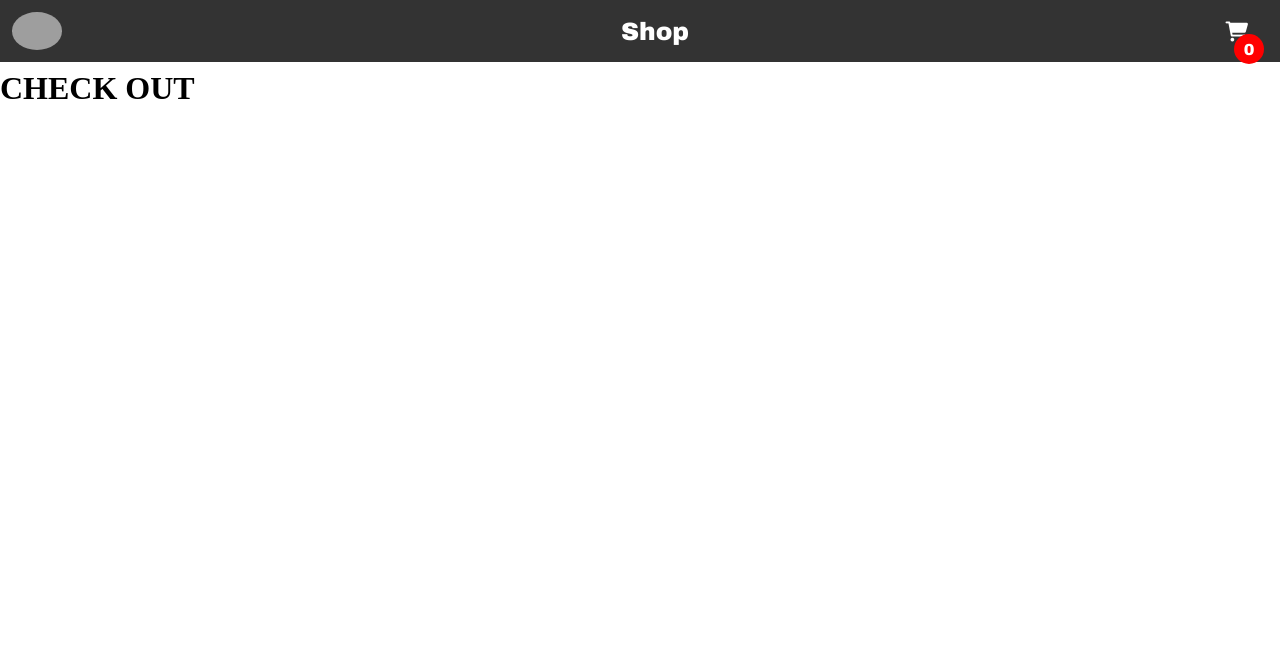
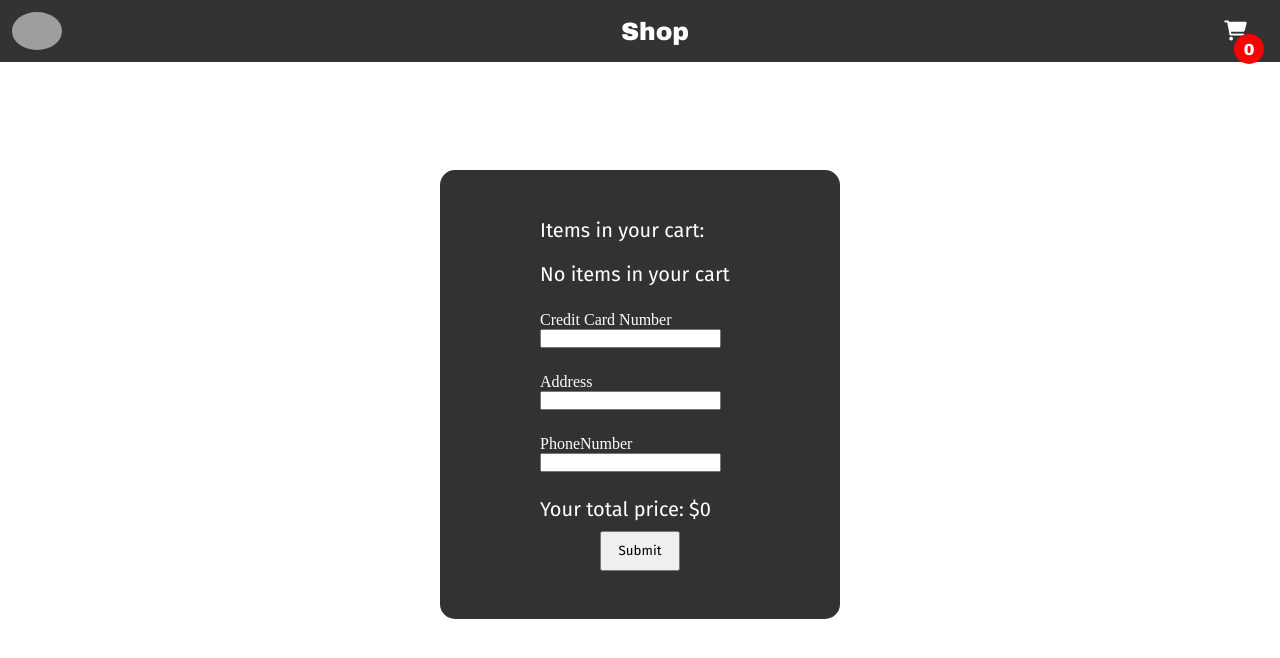
Before and after one commit to TimBjorkegren/TCG-Exchange, a React (Vite) app: page /checkout in a window 1280 px wide. Shown: the top 658 px of the page. Built offline with nearby package versions, Linux system fonts and the light colour scheme; grey boxes are pictures that could not be loaded.

Commit message:
added a checkout and a form

```diff
--- a/src/CartManager.jsx
+++ b/src/CartManager.jsx
@@ -39,7 +39,14 @@ export const CartManager = ({ children }) => {
     }
 
     const totalAmountCalcFunction = () => {
-        return cartItems.reduce((total, item) => total + item.product.Price * item.quantity, 0)
+        return cartItems.reduce((total, item) => {
+            const price = parseFloat(item.product.Price);
+            if (Number.isNaN(price)) {
+                console.error("invalid");
+                return total;
+            }
+            return total + price * item.quantity;
+        }, 0)
     }
 
 
--- a/src/CheckOut.jsx
+++ b/src/CheckOut.jsx
@@ -1,9 +1,53 @@
-import React from 'react'
+import React, { useState, useEffect } from 'react'
+import './styling/CheckOut.css'
+import { useCart } from './CartManager';
+
 
 const CheckOut = () => {
+
+    const { cartItems, totalAmountCalcFunction } = useCart();
+    const [calcSum, setCalcSum] = useState(0);
+
+    useEffect(() => {
+        const sum = totalAmountCalcFunction();
+        setCalcSum(sum);
+    }, [cartItems])
+
     return (
-        <div className='CheckOutContainer'>
-            <h1>CHECK OUT</h1>
+        <div className='con'>
+            <div className='CheckOutContainer'>
+                <div className='shopCart'>
+                    <p>Items in your cart:</p>
+                    {cartItems.length > 0 ? (
+                        <ul>
+                            {cartItems.map((item, index) => (
+                                <li key={index}>{item.product.nameOfCard} - Quantity:{item.quantity} - {item.product.Price} </li>
+                            ))}
+                        </ul>
+                    ) : (
+                        <p>No items in your cart</p>
+                    )}
+                </div>
+
+                <label>
+                    Credit Card Number
+                    <input name='creditcard' type='text'></input>
+                </label>
+                <label>
+                    Address
+                    <input name='address' type='text'></input>
+                </label>
+                <label>
+                    PhoneNumber
+                    <input name='PhoneNumber' type='text'></input>
+                </label>
+
+                <div className='totalsum'>
+                    <p> Your total price: ${(calcSum)} </p>
+                </div>
+
+                <button type='submit'>Submit</button>
+            </div>
         </div>
     )
 }
--- /dev/null
+++ b/src/styling/CheckOut.css
@@ -0,0 +1,58 @@
+@import url('https://fonts.googleapis.com/css2?family=Archivo+Black&family=Fira+Sans:ital,wght@0,100;0,200;0,300;0,400;0,500;0,600;0,700;0,800;0,900;1,100;1,200;1,300;1,400;1,500;1,600;1,700;1,800;1,900&family=Inter:ital,opsz,wght@0,14..32,100..900;1,14..32,100..900&family=Poiret+One&family=Press+Start+2P&family=Roboto:ital,wght@0,100;0,300;0,400;0,500;0,700;0,900;1,100;1,300;1,400;1,500;1,700;1,900&display=swap');
+
+.CheckOutContainer {
+    display: flex;
+    flex-direction: column;
+    justify-content: center;
+    align-items: center;
+    margin-top: 100px;
+    background-color: rgb(51, 49, 49);
+    border-radius: 15px;
+    width: 400px;
+    padding: 3rem;
+    color: white;
+    gap: 10px;
+}
+
+.CheckOutContainer label {
+    width: 200px;
+    margin-top: 15px;
+}
+
+.CheckOutContainer p {
+    font-size: 20px;
+    font-family: "Fira Sans", serif;
+    width: 200px;
+}
+
+.CheckOutContainer .shopCart {
+    display: flex;
+    flex-direction: column;
+    gap: 20px;
+}
+
+.CheckOutContainer li {
+    margin-bottom: 10px;
+    padding: 5px;
+    border-bottom: 1px solid #ccc;
+}
+
+.CheckOutContainer .totalsum {
+    margin-top: 15px;
+}
+
+.con {
+    display: flex;
+    justify-content: center;
+}
+
+button {
+    text-decoration: none;
+    width: 80px;
+    height: 40px;
+    font-family: "Fira Sans", serif;
+    display: flex;
+    justify-content: center;
+    align-items: center;
+    cursor: pointer;
+}
```
